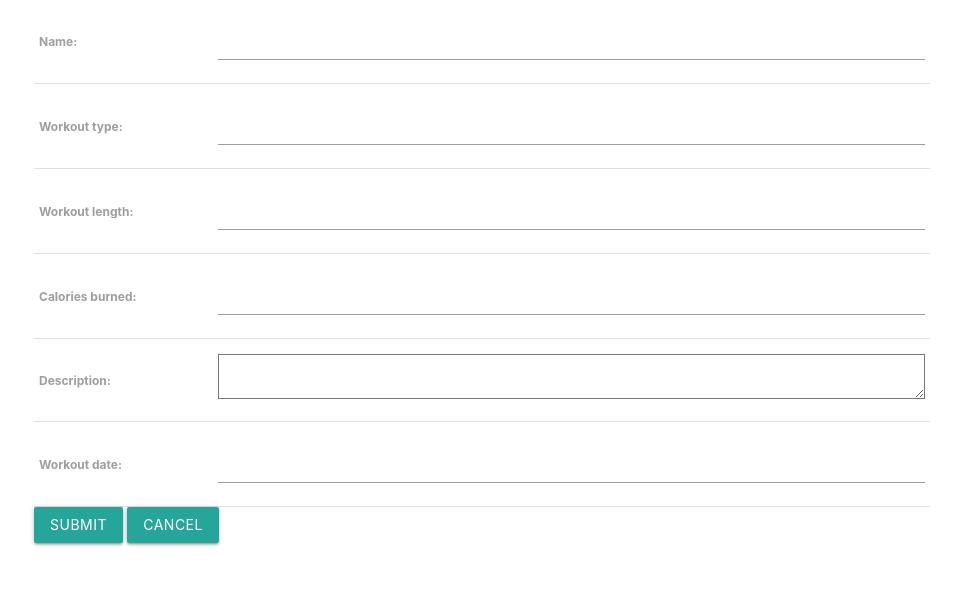
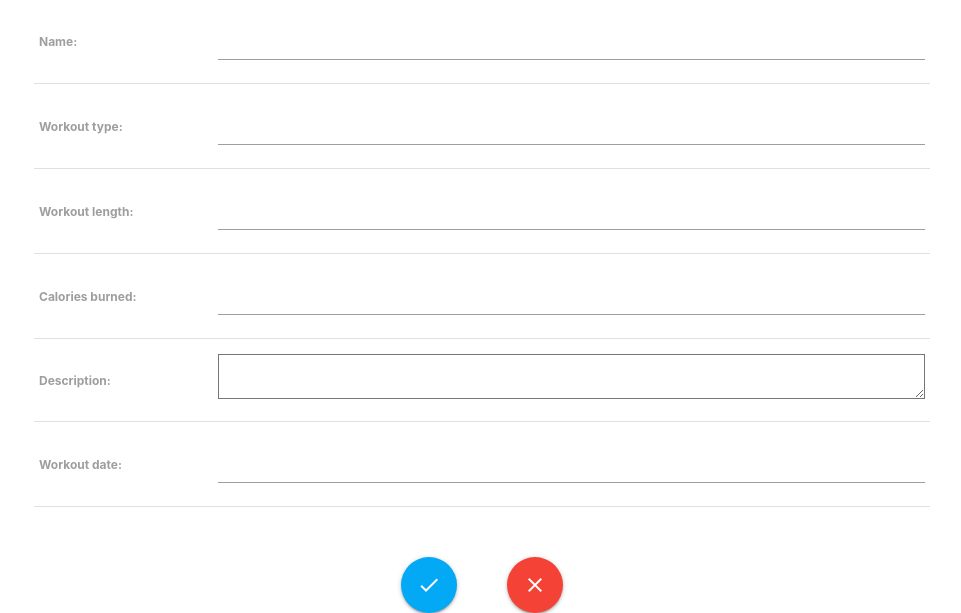
Before and after one commit to mikeolsonn/fitiva, a Django app: page /workouts/create/ in a window 1280 px wide. Shown: the part 201-814 px from the top of the page, without its empty margins (158-1119 px from the left). Before the commit the page ends 747 px from the top, so only its background shows below. Run offline with Django 3.2, Linux system fonts and the light colour scheme.

Commit message:
updates update page style

```diff
--- a/main_app/templates/main_app/workout_form.html
+++ b/main_app/templates/main_app/workout_form.html
@@ -2,18 +2,29 @@
 {% block content %}
 
 {% if object %}
-    <h1>Edit <span class="teal-text">{{ object.name }}</span></h1>
-    {% else %}
+    <h1>Edit <span class="red-text">{{ object.name }}</span></h1>
+{% else %}
     <h1>Add a Workout</h1>
 {% endif %}
 
 <form action="" method="POST">
     {% csrf_token %}
+
     <table>
         {{ form.as_table }}
     </table>
-    <input type="submit" value="Submit" class="btn">
-    <a href="/workouts/" value="Cancel" class="btn">Cancel</a>
+
+    <div class="actn-btns">
+        <button type="submit" class="btn-floating btn-large waves-effect waves-light light-blue">
+            <a><i class="material-icons">check</i></a>
+        </button>
+        <button class="btn-floating btn-large waves-effect waves-light red">
+            <a href="{% url 'index'}">
+                <i class="material-icons">clear</i>
+            </a>
+        </button>
+    </div>
+
 </form>
 
 {% endblock %}
--- a/main_app/templates/workouts/detail.html
+++ b/main_app/templates/workouts/detail.html
@@ -30,7 +30,7 @@
 
 <div class="actn-btns">
     <button class="btn-floating btn-large waves-effect waves-light white">
-        <a href="{% url 'index' %}" >
+        <a href="{% url 'index' %}">
             <i class="material-icons black-text">arrow_back</i>
         </a>
     </button>
```
